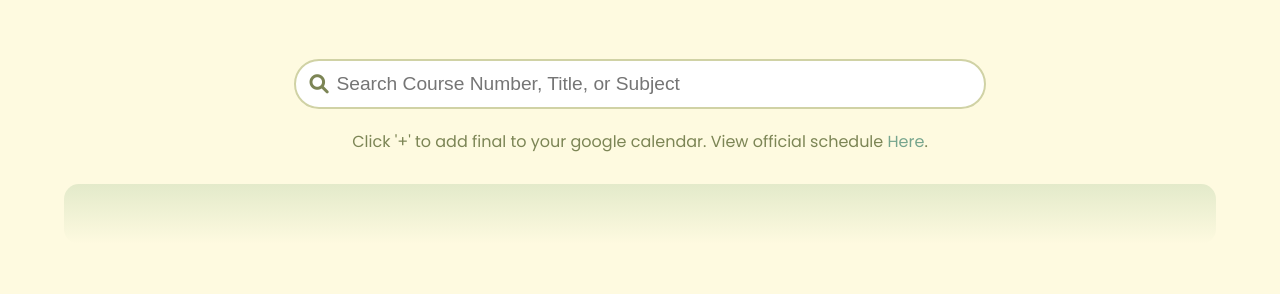
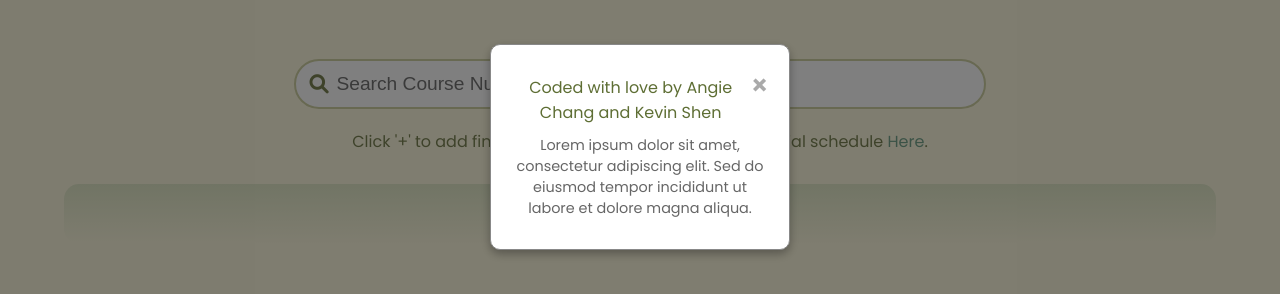
Before and after one commit to angie-chang0/cmufinalsplanner, a plain HTML site: page index.html in a window 1280 px wide. Both pictures are taken after a click on the link "Credits/Report Problem". Shown: the part 148-442 px from the top of the page. Drawn offline with Linux system fonts and the light colour scheme; no server answers.

Commit message:
Update index.html
fix overflow of text, card gap

```diff
--- a/index.html
+++ b/index.html
@@ -188,10 +188,10 @@
         .subject-section .card-container {
         display: flex;
         flex-wrap: wrap;
-            justify-content: space-between;
+        justify-content: flex-start; /* Ensures items align to the left */
         gap: 20px;
-            overflow-x: auto;
         }
+
 
         .subject-section .card-container::-webkit-scrollbar {
             height: 8px;
@@ -278,7 +278,12 @@
         font-size: 0.8rem;
         color: #280A0A;
         margin-top: 5px;
+        white-space: nowrap;
+        overflow: hidden;
+        text-overflow: ellipsis;
+        max-width: 100%; /* Ensures truncation within the card */
     }
+
 
         .course-details {
             display: flex;
@@ -319,6 +324,57 @@
             text-align: left;
             margin-top: 5px;
         }
+        .modal {
+    display: none;
+    position: fixed;
+    z-index: 1000;
+    left: 0;
+    top: 0;
+    width: 100%;
+    height: 100%;
+    overflow: auto;
+    background-color: rgba(0, 0, 0, 0.5);
+    }
+
+    .modal-content {
+        background-color: #fff;
+        margin: 15% auto;
+        padding: 20px;
+        border: 1px solid #888;
+        border-radius: 10px;
+        width: 300px;
+        text-align: center;
+        box-shadow: 0px 4px 10px rgba(0, 0, 0, 0.3);
+    }
+
+    .close-btn {
+        color: #aaa;
+        float: right;
+        font-size: 28px;
+        font-weight: bold;
+        cursor: pointer;
+    }
+
+    .close-btn:hover,
+    .close-btn:focus {
+        color: black;
+        text-decoration: none;
+        cursor: pointer;
+    }
+
+    .modal-content p {
+        margin: 10px 0;
+    }
+
+    .modal-content p:first-child {
+        font-size: 1.2rem;
+        font-weight: bold;
+    }
+
+    .modal-content p:last-child {
+        font-size: 0.9rem;
+        color: #666;
+}
 
     </style>
 </head>
@@ -349,6 +405,14 @@
         <div class="card-container-wrapper">
             <div class="subject-section-container">
             </div>
+        </div>
+    </div>
+
+    <div id="modal" class="modal">
+        <div class="modal-content">
+            <span class="close-btn">&times;</span>
+            <p>Coded with love by Angie Chang and Kevin Shen</p>
+            <p>Lorem ipsum dolor sit amet, consectetur adipiscing elit. Sed do eiusmod tempor incididunt ut labore et dolore magna aliqua.</p>
         </div>
     </div>
 
@@ -415,7 +479,8 @@
                                 <div>
                                     <p class="course-number">${course['Course Number'] || 'N/A'}</p>
                                     <p class="course-title">${course['Course Title'] || 'N/A'}</p>
-                                    <p class="instructor">${course['Instructor'] || 'N/A'}</p>
+                                    <p class="instructor">${(course['Instructor'] || 'N/A').slice(0, 35)}${course['Instructor']?.length > 35 ? '...' : ''}</p>
+
                                 </div>
                                 <div class="add-button">+</div>
                             </div>
@@ -486,6 +551,25 @@
             populateCards(filteredCourses);
         }
 
+        // Modal functionality
+        const modal = document.getElementById('modal');
+        const openModalBtn = document.getElementById('openModal');
+        const closeModalBtn = document.querySelector('.close-btn');
+
+        openModalBtn.addEventListener('click', () => {
+            modal.style.display = 'block';
+        });
+
+        closeModalBtn.addEventListener('click', () => {
+            modal.style.display = 'none';
+        });
+
+        window.addEventListener('click', (event) => {
+            if (event.target === modal) {
+                modal.style.display = 'none';
+            }
+        });
+
         window.onload = () => {
             loadSpreadsheet();
 
```
Lines whose indentation alone changed are shown as unchanged.
